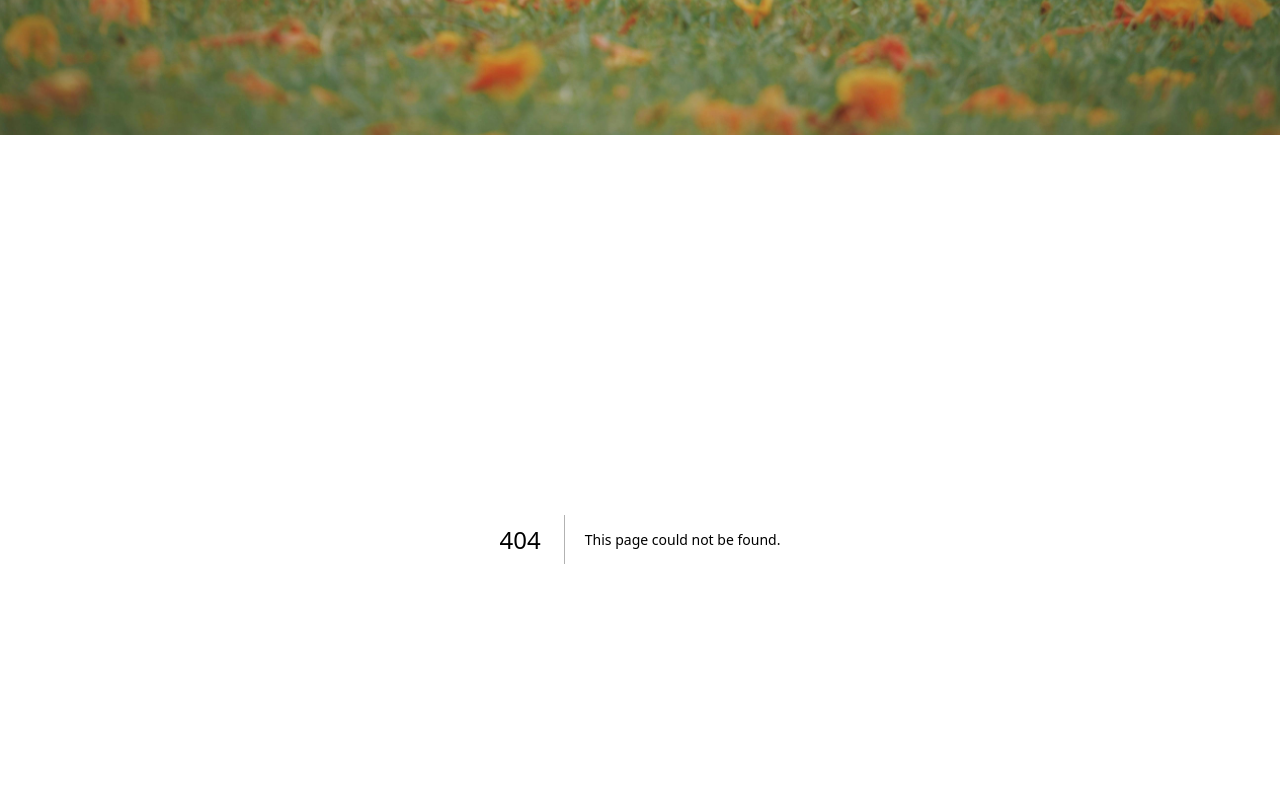
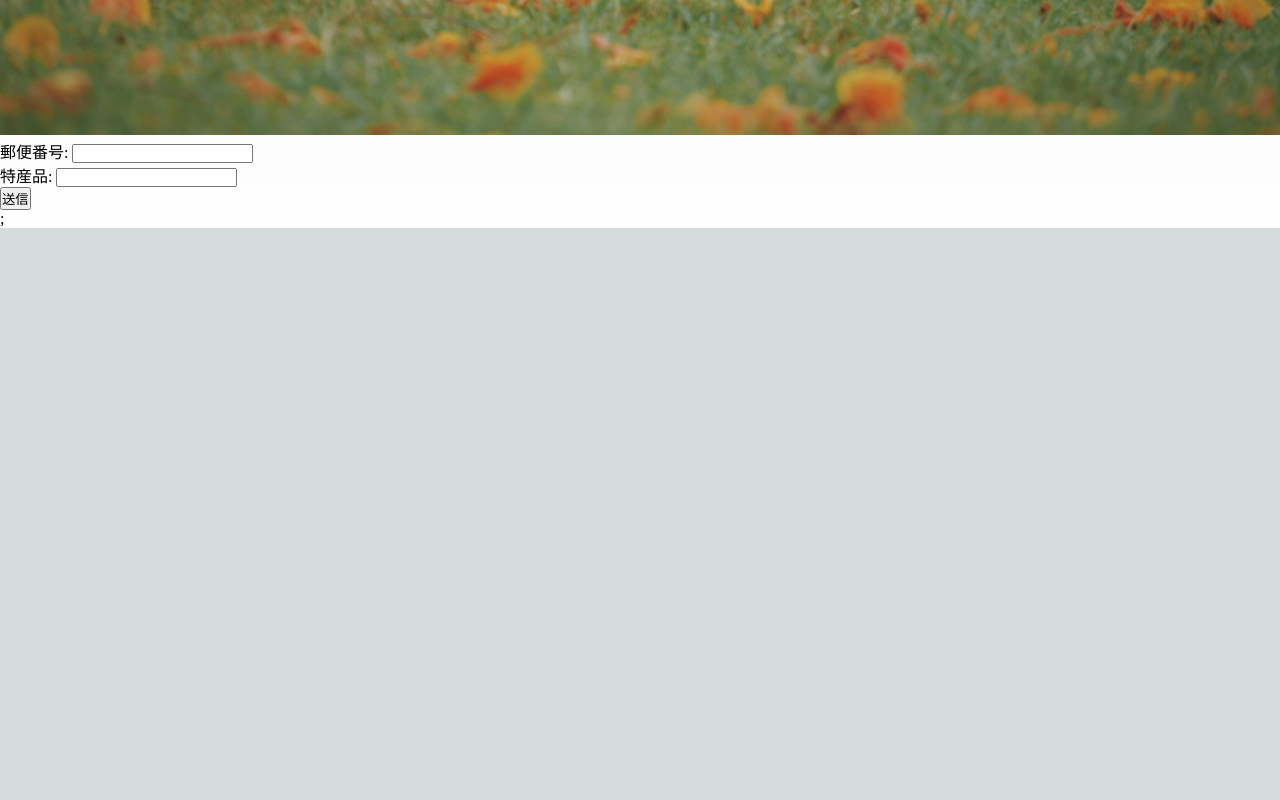
Before and after one commit to kazuma-naka/nextjs-blog, a Next.js app: page /specialty-form in a window 1280 px wide. Before the commit this address had no page. Shown: the part 860-1660 px from the top of the page. After the commit the page ends 1088 px from the top, so only its background shows below. Built offline with nearby package versions, Linux system fonts and the light colour scheme.

Commit message:
create form without zod. only React Hook Form

```diff
--- a/src/pages/index.tsx
+++ b/src/pages/index.tsx
@@ -22,6 +22,7 @@ export default function Home() {
         <Link href="/lottery">おみくじ へのリンク</Link>
         <Link href="/posts/first-post">最初の投稿</Link>
         <Link href="/posts/my-portfolio">My Portfolio</Link>
+        <Link href="specialty-form">Form</Link>
       </div>
 
       <main className={`${styles.main} ${inter.className}`}>
--- /dev/null
+++ b/src/pages/specialty-form.tsx
@@ -0,0 +1,47 @@
+import { NextPage } from "next";
+import { Form, useForm } from "react-hook-form";
+
+const SpecialtyForm: NextPage<{}> = () => {
+  const {
+    register,
+    handleSubmit,
+    formState: { errors },
+  } = useForm();
+
+  const onSubmit = handleSubmit((data) => {
+    console.log(data);
+  });
+
+  return (
+    <>
+      <form onSubmit={onSubmit}>
+        <div>
+          <label htmlFor="postalCode">郵便番号: </label>
+          <input
+            id="postalCode"
+            {...register("postalCode", {
+              required: "必須項目です",
+              pattern: {
+                value: /^\d{7}$/,
+                message: "郵便番号は7桁の数字で指定してください",
+              },
+            })}
+          />
+          <p>{errors.postalCode?.message as string}</p>
+        </div>
+        <div>
+          <label htmlFor="localSpecialty">特産品: </label>
+          <input
+            id="localSpecialty"
+            {...register("localSpecialty", {
+              required: "必須項目です",
+            })}
+          />
+          <p>{errors.localSpecialty?.message as string}</p>
+        </div>
+        <button type="submit">送信</button>
+      </form>
+    </>
+  );
+};
+export default SpecialtyForm;
```
